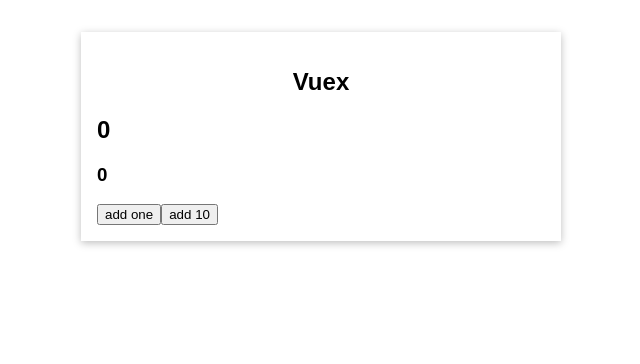
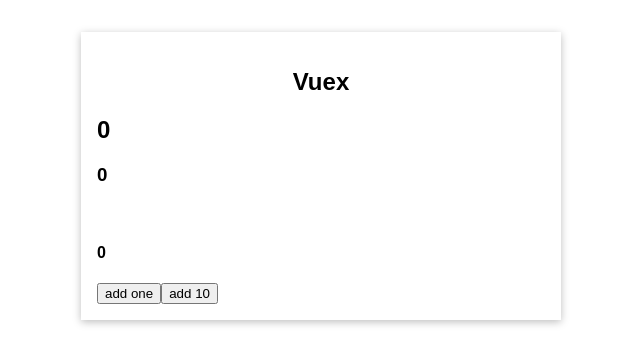
Before and after one commit to iNo0r/Vue-Vuex, a Vue app: page / in a window 1280 px wide. Shown: the top 364 px of the page, without its empty margins (319-959 px from the left). Built offline with nearby package versions, Linux system fonts and the light colour scheme.

Commit message:
using getters as same as computed

```diff
--- a/src/components/MyCounter.vue
+++ b/src/components/MyCounter.vue
@@ -1,6 +1,8 @@
 <template>
   <h2>{{ counter }}</h2>
   <h3>{{ finalCounter }}</h3>
+  <br />
+  <h4>{{ $store.getters.normalizedCounter }}</h4>
 </template>
 
 <script>
--- a/src/main.js
+++ b/src/main.js
@@ -28,6 +28,16 @@
     //   finalCounter(state,getters){
     finalCounter(state) {
       return state.counter * 2;
+    },
+    normalizedCounter(state, getters) {
+      const finalCounter = getters.finalCounter;
+      if (finalCounter > 100) {
+        return 100;
+      } else if (finalCounter < 0) {
+        return 0;
+      } else {
+        return finalCounter;
+      }
     }
   }
 });
```
